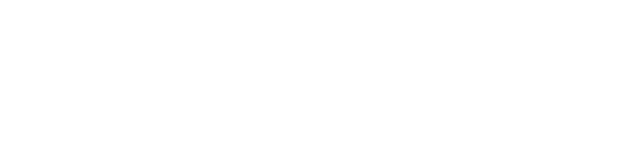
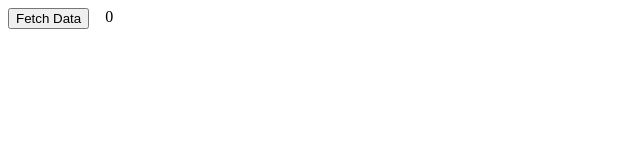
Before and after one commit to acciojob/rate-limit-api-calls-Usecodevishal, a website: page main.html in a window 1280 px wide. Shown: the whole page, without its empty margins (0-640 px from the left). Drawn offline with Linux system fonts and the light colour scheme.

Commit message:
created a submission

```diff
--- a/main.html
+++ b/main.html
@@ -7,6 +7,10 @@
 
   <body>
     <!-- the entire body must be written by student -->
+	  <div class="button-count-div">
+		  <button id="fetch-button">Fetch Data</button>
+	  <div id="results"></div>
+	  </div>
     <script type="text/javascript" src="./script.js"></script>
   </body>
 </html>
--- a/script.js
+++ b/script.js
@@ -1 +1,10 @@
 //your JS code here. If required.
+let count = 0;
+let coutn_el = document.querySelector("#results");
+coutn_el.innerText = `${count}`
+let btn_el = document.querySelector("#fetch-button");
+btn_el.addEventListener("click", function (e) {
+	//console.log("fetch data");
+	count++;
+	coutn_el.innerText = count;
+})
--- a/styles.css
+++ b/styles.css
@@ -1 +1,6 @@
 /*  your css code here. If applicable */
+.button-count-div{
+	display:flex;
+	justify-content:left;
+	gap:1rem;
+}
```
